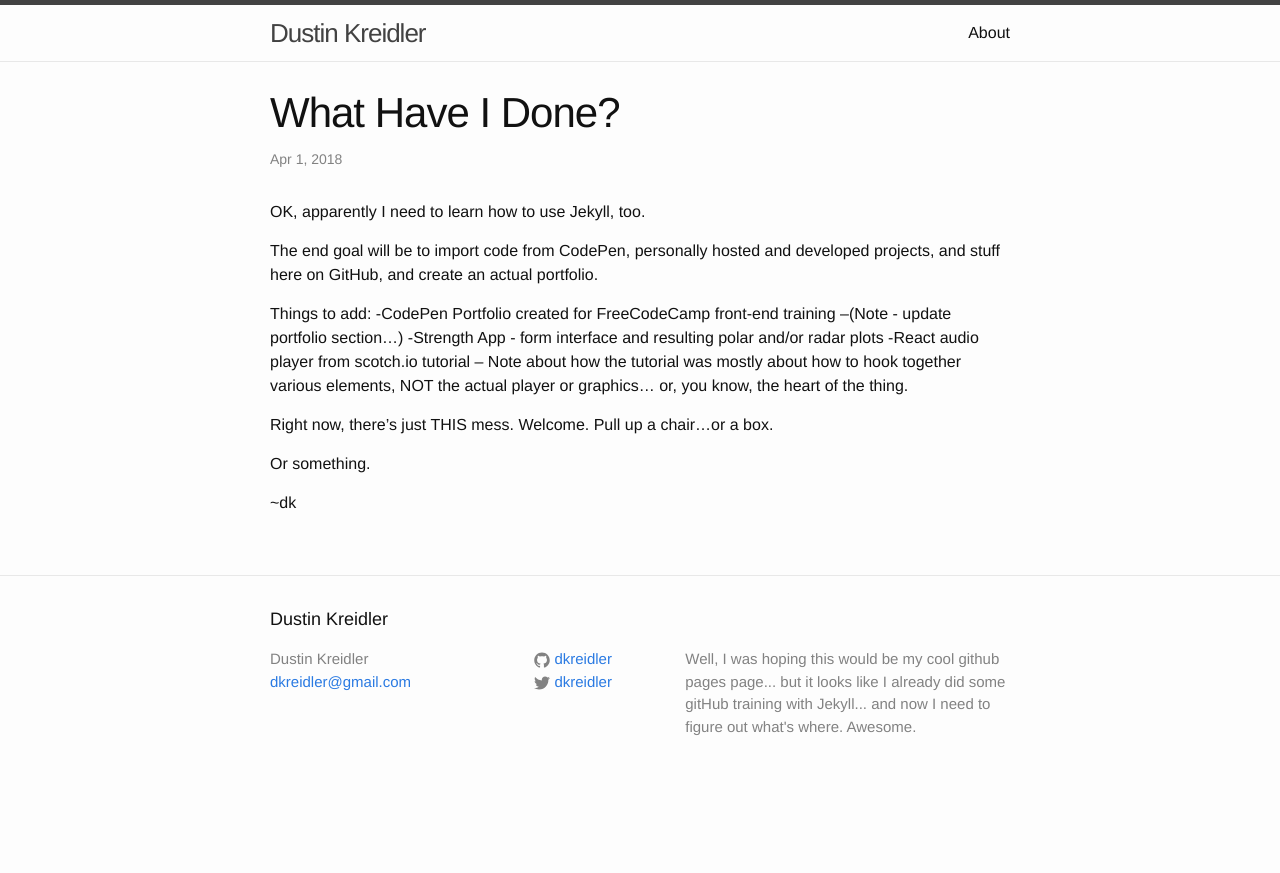
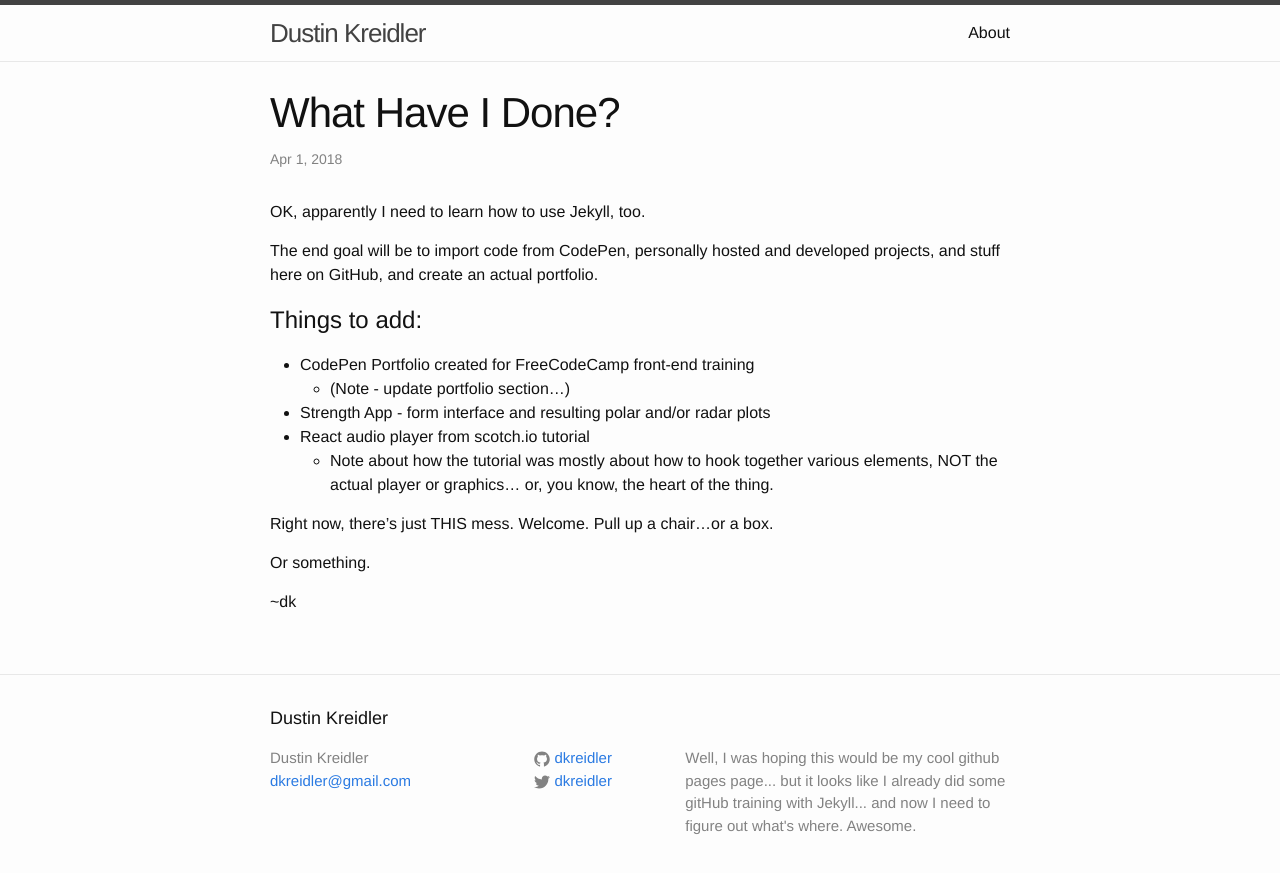
Before and after one commit to dkreidler/dkreidler.github.io, a Jekyll site: the page built from _posts/2018-03-31-What-Have-I-Done.markdown, in a window 1280 px wide. Shown: the top 873 px of the page. Built offline with Jekyll 4.4.1, drawn with Linux system fonts in a browser that asks for light colours.

```diff
--- a/_posts/2018-03-31-What-Have-I-Done.markdown
+++ b/_posts/2018-03-31-What-Have-I-Done.markdown
@@ -9,12 +9,12 @@ OK, apparently I need to learn how to use Jekyll, too.
 The end goal will be to import code from CodePen, personally hosted and developed
 projects, and stuff here on GitHub, and create an actual portfolio.
 
-Things to add:
-    -CodePen Portfolio created for FreeCodeCamp front-end training
-        --(Note - update portfolio section...)
-    -Strength App - form interface and resulting polar and/or radar plots
-    -React audio player from scotch.io tutorial
-       -- Note about how the tutorial was mostly about how to hook together various elements, NOT the actual player or graphics... or, you know, the heart of the thing.
+# Things to add:
++ CodePen Portfolio created for FreeCodeCamp front-end training
+     - (Note - update portfolio section...)
++ Strength App - form interface and resulting polar and/or radar plots
++ React audio player from scotch.io tutorial
+    - Note about how the tutorial was mostly about how to hook together various elements, NOT the actual player or graphics... or, you know, the heart of the thing.
 
 
 Right now, there's just THIS mess. Welcome. Pull up a chair...or a box.
```
